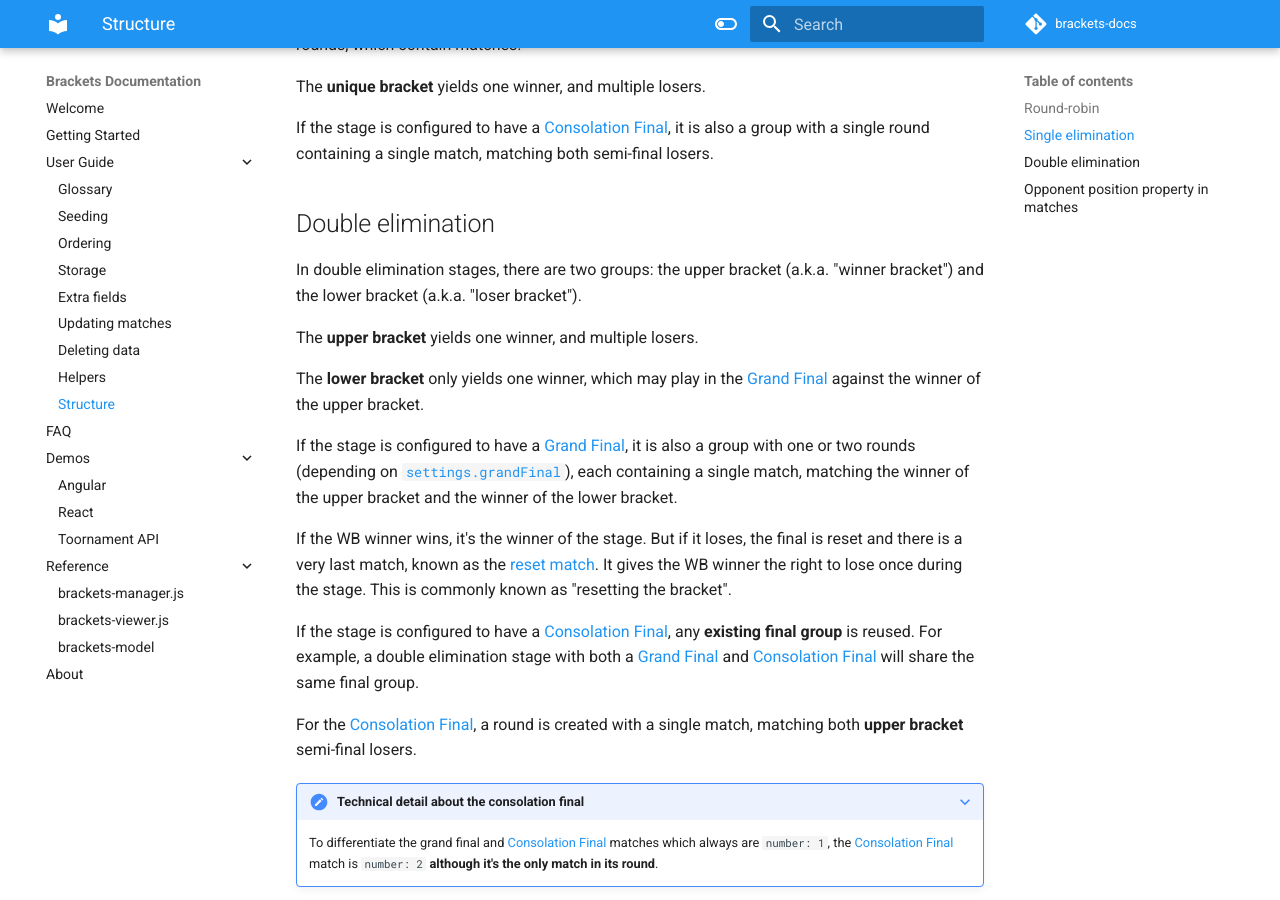
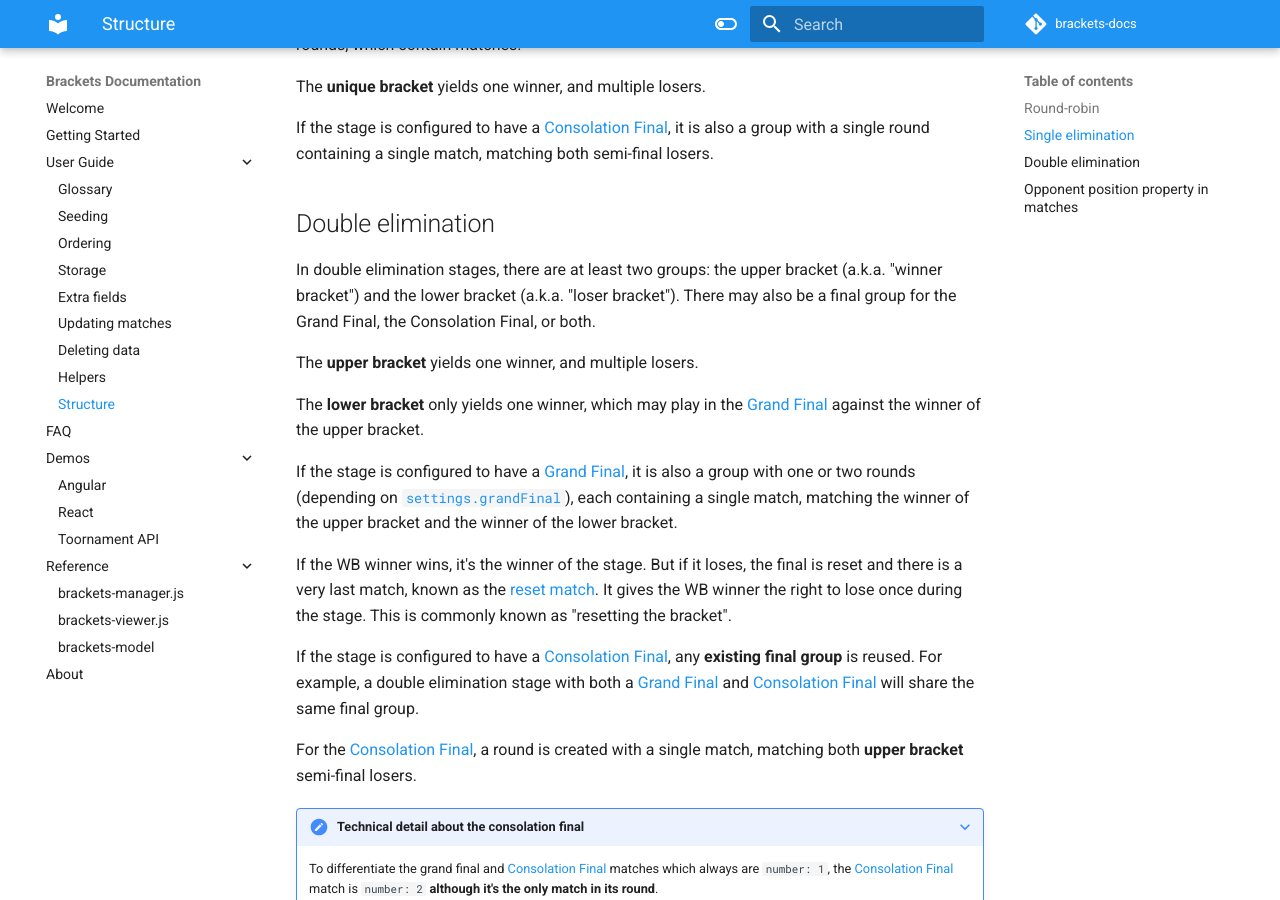
Before and after one commit to Drarig29/brackets-docs, an MkDocs documentation site: the page built from docs/user-guide/structure.md, in a window 1280 px wide and 900 px high, scrolled down 432 px. Built offline with MkDocs 1.6.1 and Material for MkDocs 9.7.7, drawn with Linux system fonts in a browser that asks for light colours; comment, search, counter and statistics services are not loaded.

Commit message:
Subtle rephrasing

```diff
--- a/docs/user-guide/structure.md
+++ b/docs/user-guide/structure.md
@@ -14,7 +14,7 @@ If the stage is configured to have a [Consolation Final](glossary.md#consolation
 
 ## Double elimination
 
-In double elimination stages, there are two groups: the upper bracket (a.k.a. "winner bracket") and the lower bracket (a.k.a. "loser bracket").
+In double elimination stages, there are at least two groups: the upper bracket (a.k.a. "winner bracket") and the lower bracket (a.k.a. "loser bracket"). There may also be a final group for the Grand Final, the Consolation Final, or both.
 
 The **upper bracket** yields one winner, and multiple losers.
 
```
